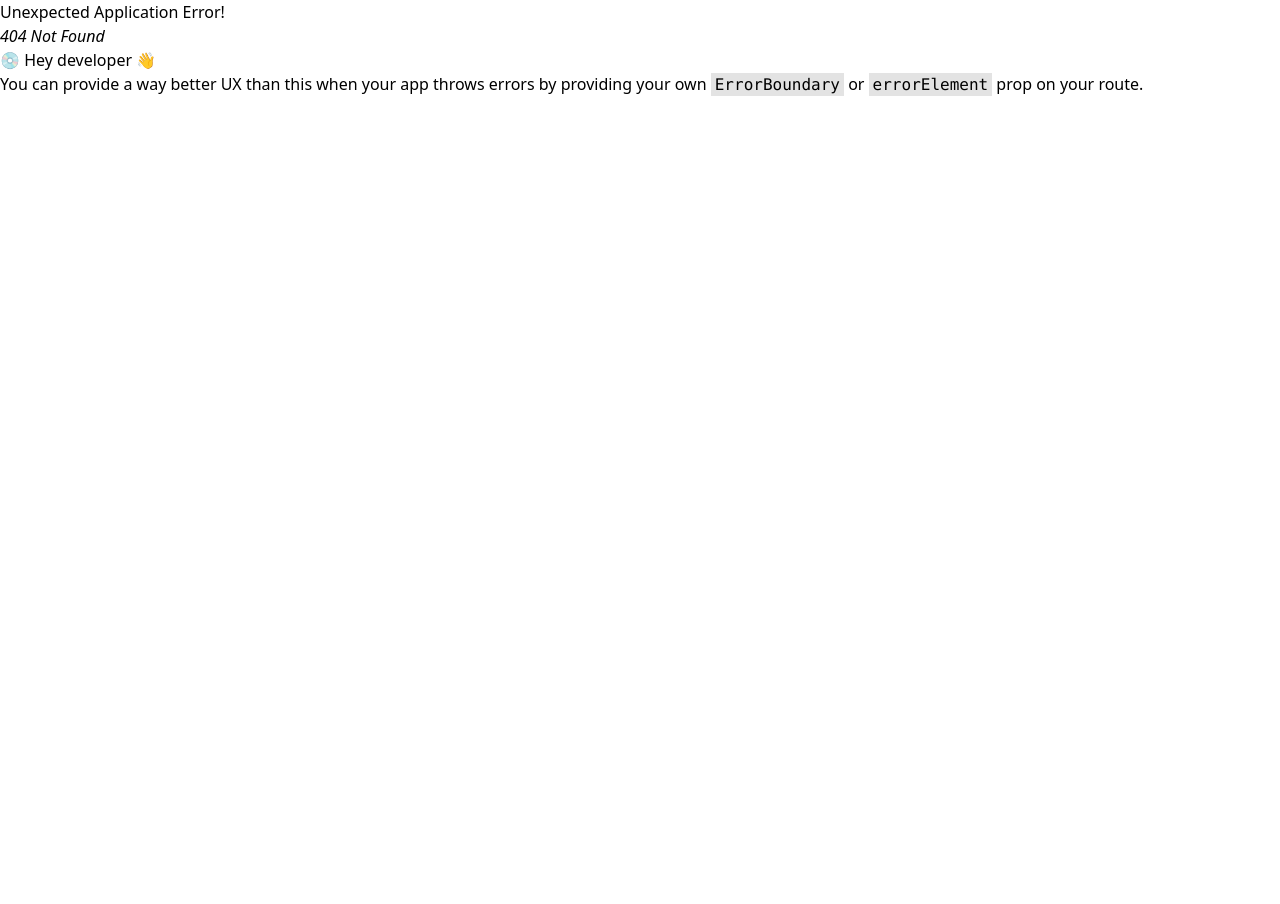
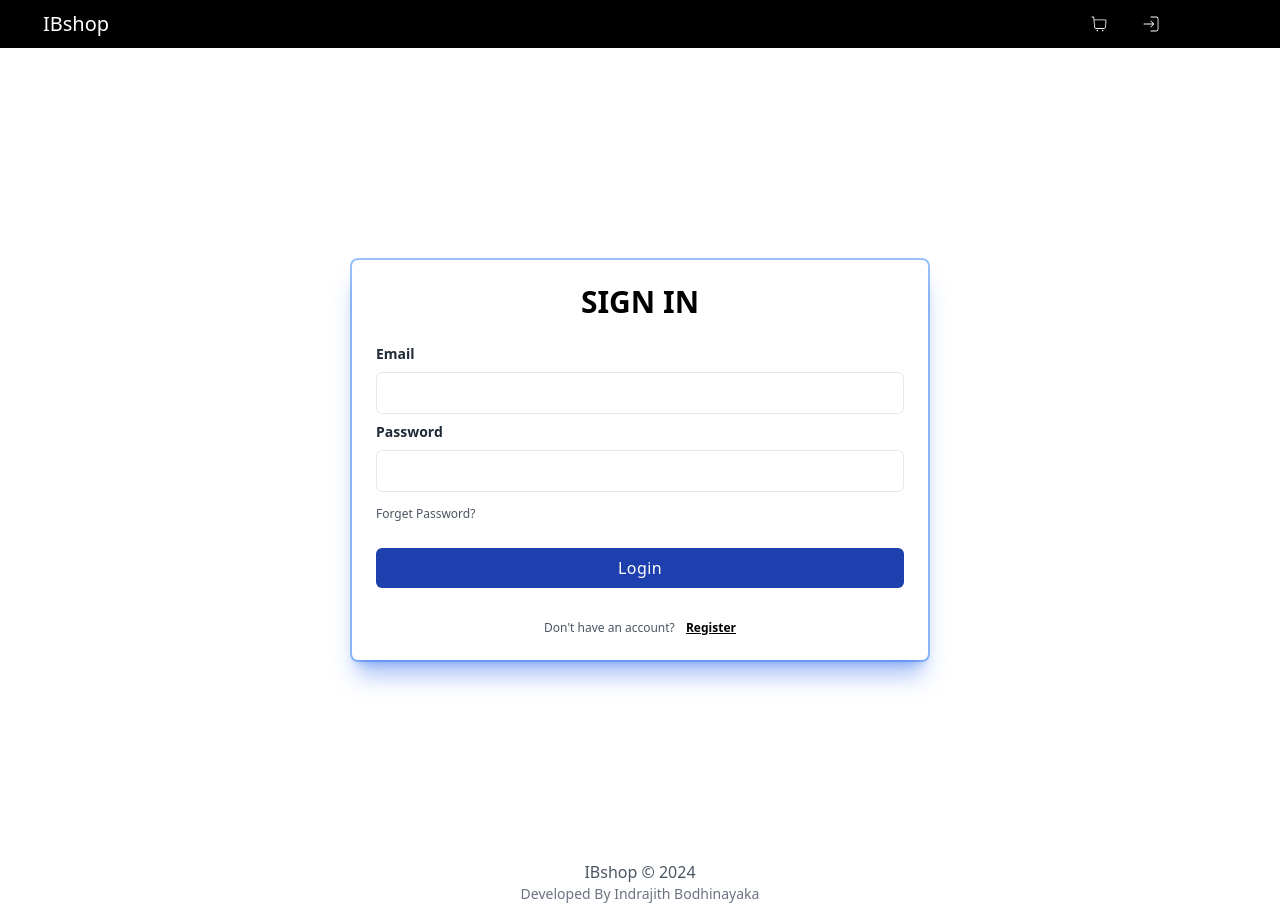
Before and after one commit to codeIndrajith/e-commerce-platform, a React (Create React App) app in the folder front-end/: page /sign-in in a window 1280 px wide. Before the commit this address had no page. Before the commit the page ends 800 px from the top, so only its background shows below. Built offline with nearby package versions, Linux system fonts and the light colour scheme.

Commit message:
Design a Login Screen

```diff
--- a/front-end/src/index.js
+++ b/front-end/src/index.js
@@ -13,6 +13,7 @@
 import ProductScreen from './screens/ProductScreen';
 import store from './store';
 import CartScreen from './screens/CartScreen';
+import LoginScreen from './screens/LoginScreen';
 
 const router = createBrowserRouter(
   createRoutesFromElements(
@@ -20,6 +21,7 @@
       <Route index={true} path="/" element={<HomeScreen />} />
       <Route path="/product/:id" element={<ProductScreen />} />
       <Route path="/cart" element={<CartScreen />} />
+      <Route path="/sign-in" element={<LoginScreen />} />
     </Route>
   )
 );
--- /dev/null
+++ b/front-end/src/screens/LoginScreen.jsx
@@ -0,0 +1,73 @@
+import React from 'react';
+import { useState } from 'react';
+import { Link } from 'react-router-dom';
+
+const LoginScreen = () => {
+  const [email, setEmail] = useState('');
+  const [password, setPassword] = useState('');
+
+  const submitHandler = (e) => {
+    e.preventDefault();
+    console.log('submit');
+  };
+  return (
+    <div className="relative flex flex-col justify-center min-h-screen overflow-hidden">
+      <div className="w-full p-6 m-auto bg-white rounded-md shadow-xl shadow-blue-600/40 ring ring-2 lg:max-w-xl">
+        <h1 className="text-3xl font-semibold text-center text-black uppercase">
+          Sign in
+        </h1>
+        <form className="mt-6">
+          <div className="mb-2">
+            <label
+              for="email"
+              className="block text-sm font-semibold text-gray-800"
+            >
+              Email
+            </label>
+            <input
+              type="email"
+              className="block w-full px-4 py-2 mt-2 text-gray-600 bg-white border rounded-md focus:border-blue-600 focus:ring-purple-300 focus:outline-none focus:ring focus:ring-opacity-40"
+              value={email}
+              onChange={(e) => setEmail(e.target.value)}
+            />
+          </div>
+          <div className="mb-2">
+            <label
+              for="password"
+              className="block text-sm font-semibold text-gray-800"
+            >
+              Password
+            </label>
+            <input
+              type="password"
+              className="block w-full px-4 py-2 mt-2 text-gray-800 bg-white border rounded-md focus:border-blue-600 focus:ring-purple-300 focus:outline-none focus:ring focus:ring-opacity-40"
+              value={password}
+              onChange={(e) => setPassword(e.target.value)}
+            />
+          </div>
+          <a href="#" className="text-xs text-gray-600 hover:underline">
+            Forget Password?
+          </a>
+          <div className="mt-6">
+            <button
+              className="w-full px-4 py-2 tracking-wide text-white transition-colors duration-200 transform bg-blue-800 rounded-md hover:bg-blue-600 focus:outline-none focus:bg-black"
+              onClick={submitHandler}
+            >
+              Login
+            </button>
+          </div>
+        </form>
+
+        <p className="mt-8 text-xs font-light text-center text-gray-600 space-x-2">
+          {' '}
+          <span>Don't have an account?</span>{' '}
+          <Link className="text-black font-semibold underline" to="/register">
+            Register
+          </Link>
+        </p>
+      </div>
+    </div>
+  );
+};
+
+export default LoginScreen;
```
